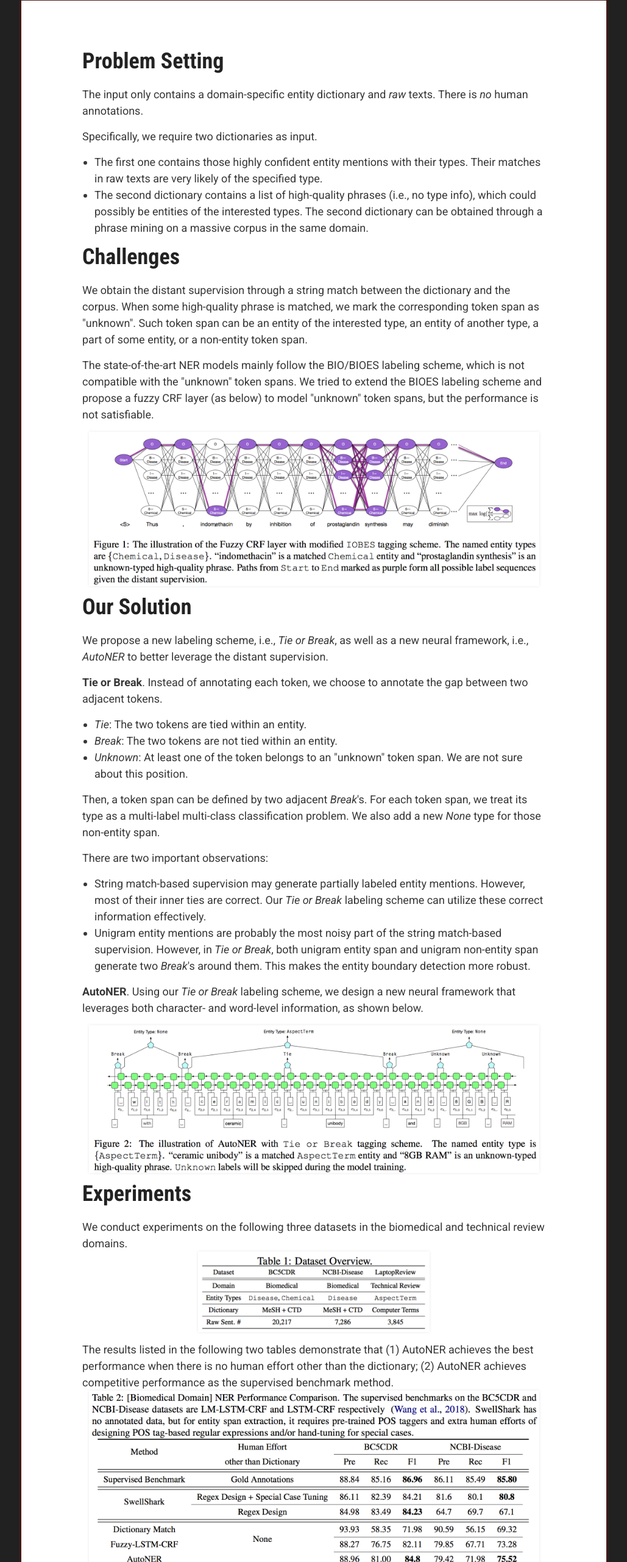
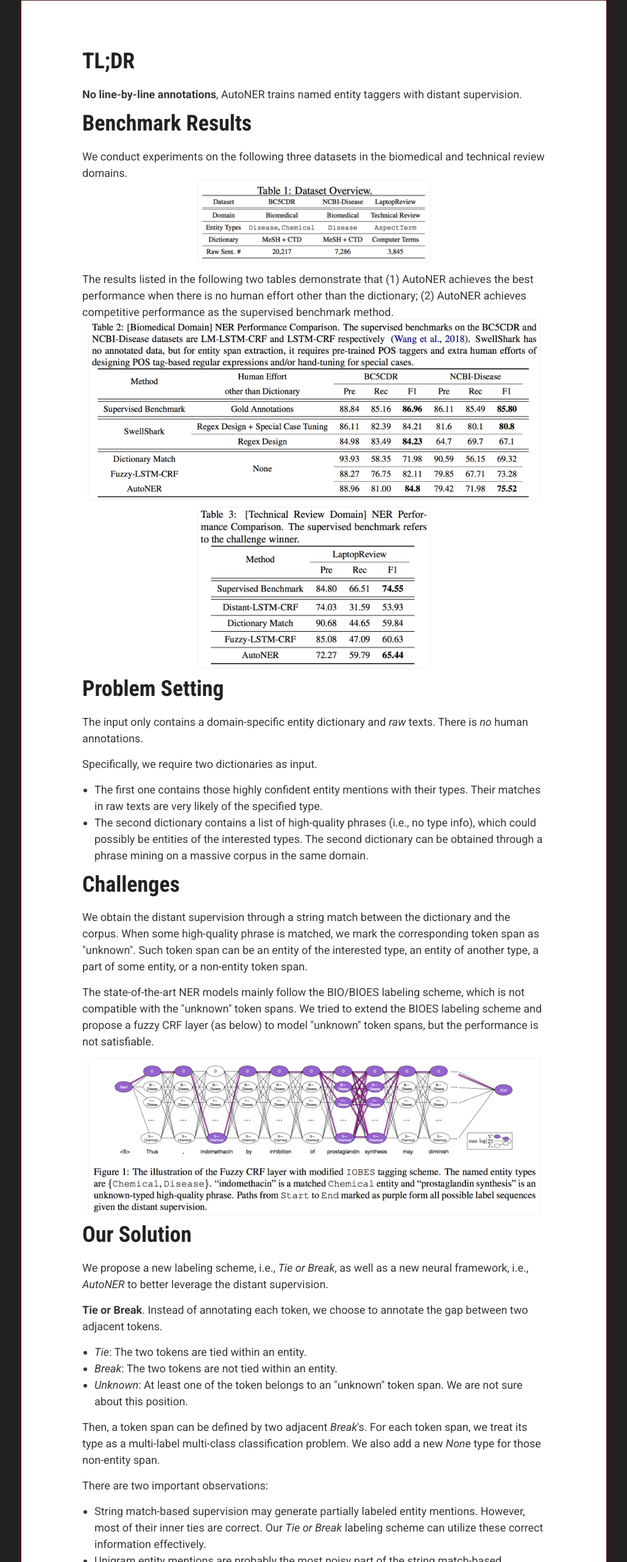
Before and after one commit to shangjingbo1226/AutoNER, a plain HTML site: page index.html in a window 1280 px wide. Shown: the part 239-2800 px from the top of the page at 61% size, without its empty margins (125-1154 px from the left). Drawn offline with Linux system fonts and the light colour scheme.

Commit message:
add TL;DR

```diff
--- a/index.html
+++ b/index.html
@@ -37,7 +37,7 @@
 
     <section class="outer">
       <div class="downloads inner">
-        <a class="zip_download_link" href="https://arxiv.org/pdf/1709.04109.pdf">Paper</a>
+        <a class="zip_download_link" href="paper/AutoNER.pdf">Paper</a>
         <a class="tar_download_link" href="#Ref">Bib Tex</a>
         <!-- <a class="zip_download_link" href="http://lm-lstm-crf.readthedocs.io/en/latest/">Documentation</a> -->
       </div>
@@ -49,6 +49,23 @@
     <!-- MAIN CONTENT -->
     <div id="main_content_wrap" class="outer">
       <section id="main_content" class="inner">
+      <h1>TL;DR</h1>
+        <p>
+          <b>No line-by-line annotations</b>, AutoNER trains named entity taggers with distant supervision.
+        </p>
+
+      <h1>Benchmark Results</h1>
+
+        We conduct experiments on the following three datasets in the biomedical and technical review domains.
+        <p align="center"><img width="50%" alt="framework" src="figures/Dataset.png"/></p>
+
+        The results listed in the following two tables demonstrate that (1) AutoNER achieves the best performance when there is no human effort other than the dictionary; (2) AutoNER achieves competitive performance as the supervised benchmark method.
+
+        <p align="center"><img width="100%" alt="framework" src="figures/Bio.png"/></p>
+
+        <p align="center"><img width="50%" alt="framework" src="figures/Tech.png"/></p>
+
+
       <h1>Problem Setting</h1>
         <p>
           The input only contains a domain-specific entity dictionary and <em>raw</em> texts. There is <em>no</em> human annotations.
@@ -104,18 +121,6 @@
 
       <p align="center"><img width="100%" alt="framework" src="figures/AutoNER.png"/></p>
 
-      <h1>Experiments</h1>
-
-        We conduct experiments on the following three datasets in the biomedical and technical review domains.
-        <p align="center"><img width="50%" alt="framework" src="figures/Dataset.png"/></p>
-
-        The results listed in the following two tables demonstrate that (1) AutoNER achieves the best performance when there is no human effort other than the dictionary; (2) AutoNER achieves competitive performance as the supervised benchmark method.
-
-        <p align="center"><img width="100%" alt="framework" src="figures/Bio.png"/></p>
-
-        <p align="center"><img width="50%" alt="framework" src="figures/Tech.png"/></p>
-
-
 
       <h1 id="Ref">Bib Tex</h1>
 
```
Also changed, not shown: images/blacktocat.svg (added), images/download.svg (added), 1 other file.
